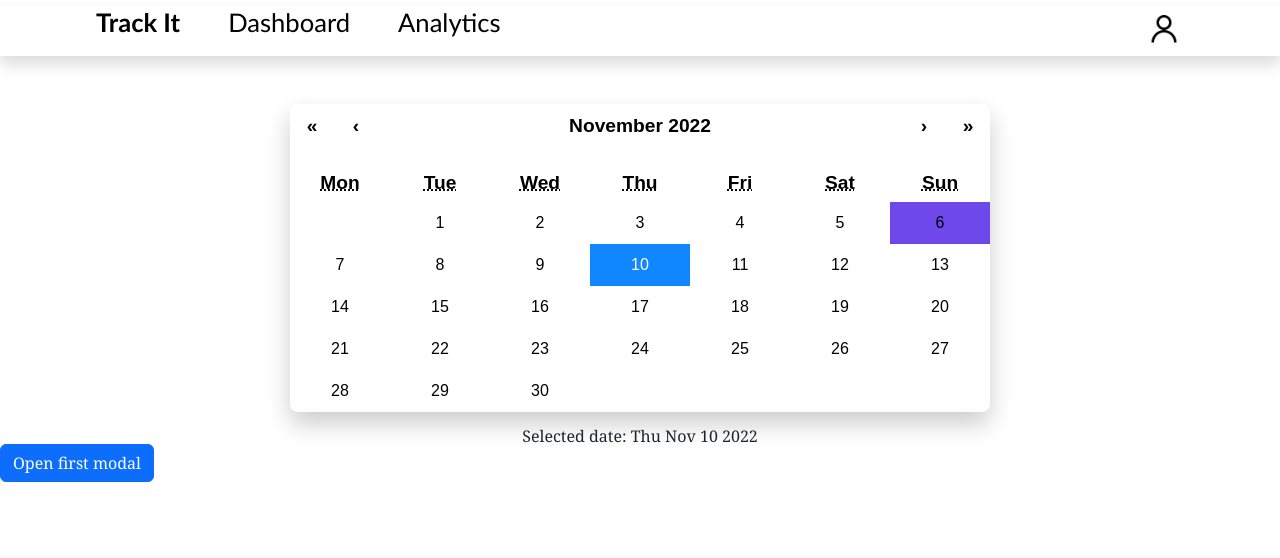
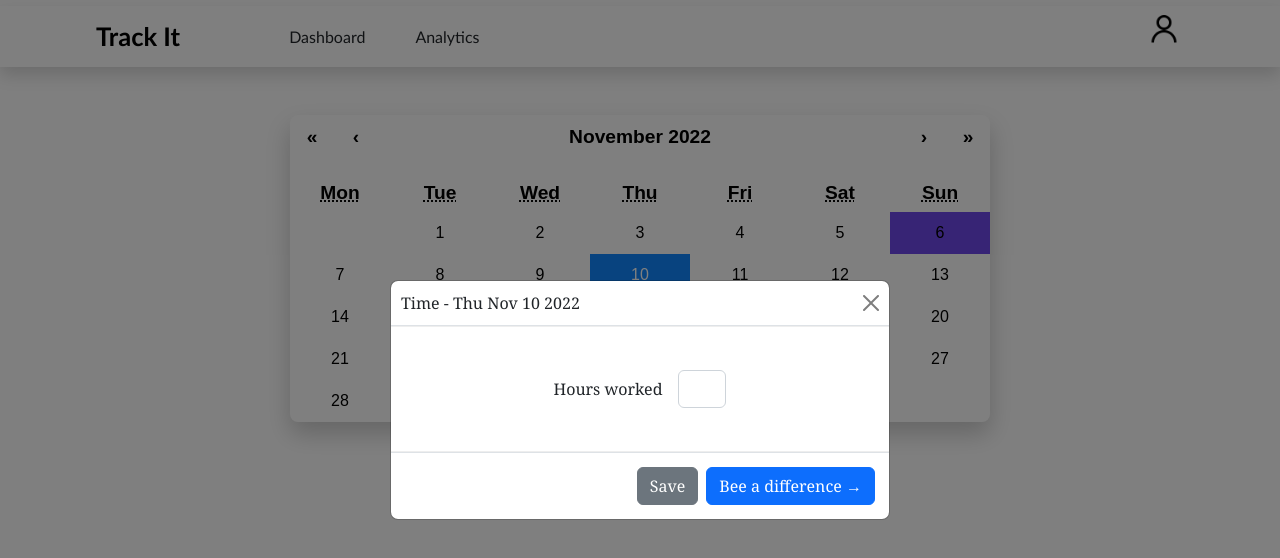
Before and after one commit to UC-data-tracking/frontend-repo, a React (Create React App) app: page /dashboard in a window 1280 px wide. Both pictures are taken after a click on the button "10". Shown: the top 558 px of the page. Built offline with nearby package versions, Linux system fonts and the light colour scheme.

Commit message:
Create a modal for time, when a date on the calendar is clicked(v1).

```diff
--- a/package.json
+++ b/package.json
@@ -12,6 +12,7 @@
     "react-dom": "^18.2.0",
     "react-router-dom": "^6.4.3",
     "react-scripts": "5.0.1",
+    "react-transition-group": "^4.4.5",
     "web-vitals": "^2.1.4"
   },
   "scripts": {
--- a/src/App.js
+++ b/src/App.js
@@ -4,6 +4,7 @@ import Dashboard from "./components/dashboard/Dashboard";
 import Login from './components/login/Login';
 import Monthly_Tracker_Input from './components/monthly-tracker-input/Monthly_Tracker_Input';
 import Sign_up from './components/sign-up/Sign_up';
+import Time_Sheet_Input from './components/time-sheet/Time_Sheet_Input';
 
 
 function App() {
@@ -16,6 +17,7 @@ function App() {
 					<Route path='/' element={<Login/>}></Route>
 					<Route path='/sign-up' element={<Sign_up/>}></Route>
 					<Route path='/bad-input' element={<Bee_a_Difference_Input/>}></Route>
+					<Route path='/time-input' element={<Time_Sheet_Input/>}></Route>
 					<Route path='/monthly-tracker' element={<Monthly_Tracker_Input/>}></Route>
 				</Routes>
 			</main>
--- a/src/components/dashboard/Dashboard.css
+++ b/src/components/dashboard/Dashboard.css
@@ -7,6 +7,10 @@
     box-shadow: 0 12px 24px rgba(0, 0, 0, 0.2);
     font-family: Arial, Helvetica, sans-serif;
     line-height: 1.125em;
+}
+
+.hours-worked-input {
+    width: 3rem;
 }
 
 .react-calendar__navigation button {
--- a/src/components/dashboard/Dashboard.js
+++ b/src/components/dashboard/Dashboard.js
@@ -1,14 +1,15 @@
 import React from 'react';
 import {useState} from 'react'
+import { useNavigate } from 'react-router-dom';
 import Calendar from 'react-calendar'
-
+import Time_Sheet_Input from '../time-sheet/Time_Sheet_Input';
 import Header from '../header/Header'
 import Footer from '../footer/Footer'
 import '../dashboard/Dashboard.css'
 
 function Dashboard(props) {
-    const [date, setDate] = useState(new Date())
-
+    const [date, setDate] = useState(new Date());
+	const [show, setShowTime] = useState(false);
 
     return (
 			<div>
@@ -19,7 +20,7 @@ function Dashboard(props) {
 							onChange={setDate}
 							value={date}
 							showNeighboringMonth={false}
-                            onClickDay={null}
+							onClickDay={() => setShowTime(true)}
 						/>
 					</div>
 					<div className='text-center'>
@@ -27,40 +28,55 @@ function Dashboard(props) {
 					</div>
 				</div>
 
-				<div
-					class='modal fade'
+				<Time_Sheet_Input onClose={()=> setShowTime(false)} title={date.toDateString()} show={show} date={date}/>
+
+				{/* <div
+					show={show}
+					onHide={handleClose}
+					className='modal fade'
 					id='exampleModalToggle'
 					aria-hidden='true'
 					aria-labelledby='exampleModalToggleLabel'
 					tabindex='-1'>
-					<div class='modal-dialog modal-dialog-centered'>
-						<div class='modal-content'>
-							<div class='modal-header'>
-								<h5 class='modal-title' id='exampleModalToggleLabel'>
-									Bee a Difference
+					<div className='modal-dialog modal-dialog-centered'>
+						<div className='modal-content'>
+							<div className='modal-header'>
+								<h5 className='modal-title' id='exampleModalToggleLabel'>
+									Time - {date.toDateString()}
 								</h5>
 								<button
+									onClick={handleClose}
 									type='button'
-									class='btn-close'
+									className='btn-close'
 									data-bs-dismiss='modal'
 									aria-label='Close'></button>
 							</div>
-							<div class='modal-body'>
-								Show a second modal and hide this one with the button below.
+							<div className='modal-body'>
+								<form className='d-flex justify-content-center align-items-center gap-3'>
+									<label htmlFor='hours-worked'>Hours worked</label>
+									<input
+										type='text'
+										id='hours-worked'
+										className='form-control hours-worked-input'
+									/>
+								</form>
 							</div>
-							<div class='modal-footer'>
+							<div className='modal-footer'>
+								<button className='btn btn-secondary'>Save</button>
 								<button
-									class='btn btn-primary'
+									className='btn btn-primary'
 									data-bs-target='#exampleModalToggle2'
 									data-bs-toggle='modal'
 									data-bs-dismiss='modal'>
-									Open second modal
+									Bee a difference &#8594;
 								</button>
 							</div>
 						</div>
 					</div>
-				</div>
-				<div
+				</div> */}
+				{/* <div
+					show={show}
+					onHide={handleClose}
 					class='modal fade'
 					id='exampleModalToggle2'
 					aria-hidden='true'
@@ -70,37 +86,87 @@ function Dashboard(props) {
 						<div class='modal-content'>
 							<div class='modal-header'>
 								<h5 class='modal-title' id='exampleModalToggleLabel2'>
-									Modal 2
+									Bee a Difference - {date.toDateString()}
 								</h5>
 								<button
+									onClick={handleClose}
 									type='button'
 									class='btn-close'
 									data-bs-dismiss='modal'
 									aria-label='Close'></button>
 							</div>
 							<div class='modal-body'>
-								Hide this modal and show the first with the button below.
+								<form className='d-flex flex-column justify-content-center align-items-center gap-3'>
+									<div className='d-flex flex-row align-items-center gap-3'>
+										<label htmlFor='hours-worked'>Number of Pivots</label>
+										<input
+											type='text'
+											id='hours-worked'
+											className='form-control hours-worked-input'
+										/>
+									</div>
+									<div className='d-flex flex-row align-items-center gap-3'>
+										<label htmlFor='hours-worked'>
+											Number of Referral Asks
+										</label>
+										<input
+											type='text'
+											id='hours-worked'
+											className='form-control hours-worked-input'
+										/>
+									</div>
+									<div className='d-flex flex-row align-items-center gap-3'>
+										<label htmlFor='hours-worked'>Number of Review Asks</label>
+										<input
+											type='text'
+											id='hours-worked'
+											className='form-control hours-worked-input'
+										/>
+									</div>
+									<div className='d-flex flex-row align-items-center gap-3'>
+										<label htmlFor='hours-worked'>
+											Number of Appointments Conducted
+										</label>
+										<input
+											type='text'
+											id='hours-worked'
+											className='form-control hours-worked-input'
+										/>
+									</div>
+									<div className='d-flex flex-row align-items-center gap-3'>
+										<label htmlFor='hours-worked'>
+											Number of Marketing Calls
+										</label>
+										<input
+											type='text'
+											id='hours-worked'
+											className='form-control hours-worked-input'
+										/>
+									</div>
+								</form>
 							</div>
 							<div class='modal-footer'>
+								<button className='btn btn-secondary'>Save</button>
 								<button
 									class='btn btn-primary'
 									data-bs-target='#exampleModalToggle'
 									data-bs-toggle='modal'
 									data-bs-dismiss='modal'>
-									Back to first
+									Time &#8594;
 								</button>
 							</div>
 						</div>
 					</div>
 				</div>
+
 				<a
 					class='btn btn-primary'
 					data-bs-toggle='modal'
 					href='#exampleModalToggle'
 					role='button'>
-					Open first modal
+					Open Time for Day Selected
 				</a>
-				<Footer />
+				<Footer /> */}
 			</div>
 		);
 }
--- a/src/components/navbar/Navbar.css
+++ b/src/components/navbar/Navbar.css
@@ -1,3 +1,8 @@
+.navbar {
+    display: flex;
+    gap: 6rem;
+}
+
 nav ul ul {
     display: none;
     position: absolute;
@@ -6,4 +11,7 @@ nav ul ul {
 nav ul li:hover ul {
     display: block;
     background-color: white;
+    padding: .5rem 0;
+    gap: 0.5rem;
+    width: 8.6rem;
 }
--- a/src/components/navbar/Navbar.js
+++ b/src/components/navbar/Navbar.js
@@ -4,31 +4,33 @@ import './Navbar.css';
 
 function Navbar(props) {
 	return (
-		<nav className='d-flex gap-5'>
+		<nav className='navbar'>
 			<a className='dashboard-trademark'>Track It</a>
-			<ul className='d-flex gap-5'>
+			<ul className='d-flex gap-4'>
 				<li>
-					<a href='#'>Dashboard</a>
+					<a className='btn' href='#'>
+						Dashboard
+					</a>
+				</li>
+				<li>
+					<a className='btn' href='#'>
+						Analytics
+					</a>
 					<ul className='shadow'>
 						<li>
-							<a href='#'>Individual view</a>
+							<a className='btn' href='#'>
+								Bee a Difference
+							</a>
 						</li>
 						<li>
-							<a href='#'>Team view</a>
-						</li>
-					</ul>
-				</li>
-				<li>
-					<a href='#'>Analytics</a>
-					<ul className='shadow'>
-						<li>
-							<a href='#'>Bee a Difference</a>
+							<a className='btn' href='#'>
+								Time Tracking
+							</a>
 						</li>
 						<li>
-							<a href='#'>Time Tracking</a>
-						</li>
-						<li>
-							<a href='#'>Agency Goals</a>
+							<a className='btn' href='#'>
+								Agency Goals
+							</a>
 						</li>
 					</ul>
 				</li>
--- a/src/components/time-sheet/Time_Sheet_Input.css
+++ b/src/components/time-sheet/Time_Sheet_Input.css
@@ -0,0 +1,53 @@
+.modal {
+    position: fixed;
+    left: 0;
+    top: 0;
+    right: 0;
+    bottom: 0;
+    background-color: rgba(0, 0, 0, 0.5);
+    display: flex;
+    align-items: center;
+    justify-content: center;
+    opacity: 0;
+    transition: all 0.3s ease-in-out;
+}
+
+.modal.enter-done {
+    opacity: 1;
+    pointer-events: visible;
+}
+
+.modal.exit {
+    opacity: 0;
+}
+
+.modal-content {
+    width: 500px;
+    height:15rem;
+    background-color: #fff;
+    transition: all 0.3s ease-in-out;
+    transform: translateY(-200px);
+}
+
+.modal.enter-done .modal-content {
+    transform: translateY(0);
+}
+
+.modal.exit .modal-content {
+    transform: translateY(-200px);
+}
+
+.modal-header,
+.modal-footer {
+    padding: 10px;
+}
+
+.modal-title {
+    margin: 0;
+}
+
+.modal-body {
+    padding: 10px;
+    border-top: 1px solid #eee;
+    border-bottom: 1px solid #eee;
+}
--- a/src/components/time-sheet/Time_Sheet_Input.js
+++ b/src/components/time-sheet/Time_Sheet_Input.js
@@ -1,11 +1,51 @@
 import React from 'react';
+import './Time_Sheet_Input.css'
+import { useEffect } from "react";
+import ReactDOM from "react-dom";
+import { CSSTransition } from "react-transition-group";
+import "./Time_Sheet_Input.css";
 
-function Time_Sheet_Input(props) {
-    return (
-        <div>
 
-        </div>
-    );
-}
+const Time_Sheet_Input = props => {
+
+	return ReactDOM.createPortal(
+		<CSSTransition
+			in={props.show}
+			unmountOnExit
+			timeout={{ enter: 0, exit: 300 }}>
+			<div className='modal'>
+				<div className='modal-content'>
+					<div className='modal-header'>
+						<h4 className='modal-title'>Time - {props.title}</h4>
+						<button
+							onClick={props.onClose}
+							type='button'
+							className='btn-close'></button>
+					</div>
+					<div className='modal-body d-flex align-items-center justify-content-center'>
+						{props.children}
+						<form className='d-flex justify-content-center align-items-center gap-3'>
+							<label htmlFor='hours-worked'>Hours worked</label>
+							<input
+								type='text'
+								id='hours-worked'
+								className='form-control hours-worked-input'
+							/>
+						</form>
+					</div>
+					<div className='modal-footer'>
+						<button onClick={props.onClose} className='btn btn-secondary'>
+							Save
+						</button>
+						<button className='btn btn-primary'>
+							Bee a difference &#8594;
+						</button>
+					</div>
+				</div>
+			</div>
+		</CSSTransition>,
+		document.getElementById('root')
+	);
+    };
 
 export default Time_Sheet_Input;
```
Also changed, not shown: src/components/bee-a-difference-input/Bee_a_Difference_Input.js (+3 -5 lines), 1 other file (tests, documents, lock files or other folders).
